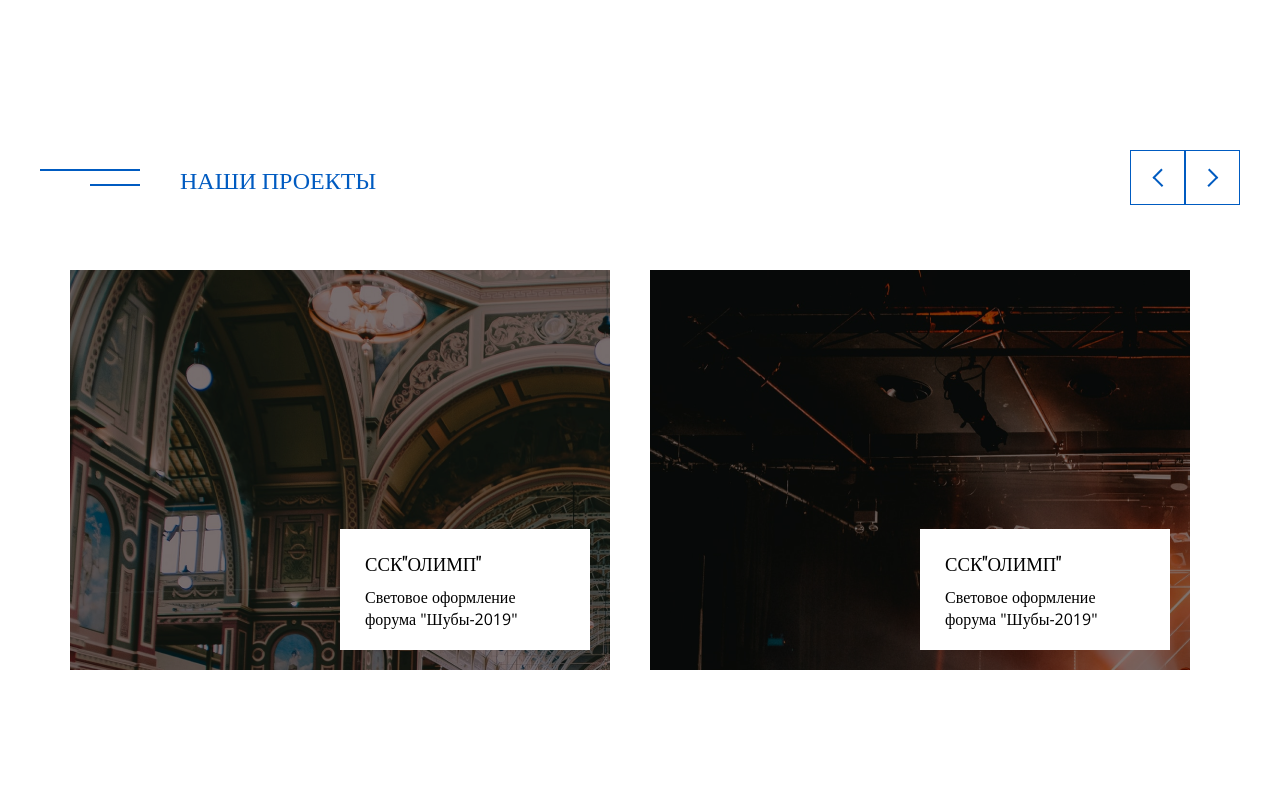
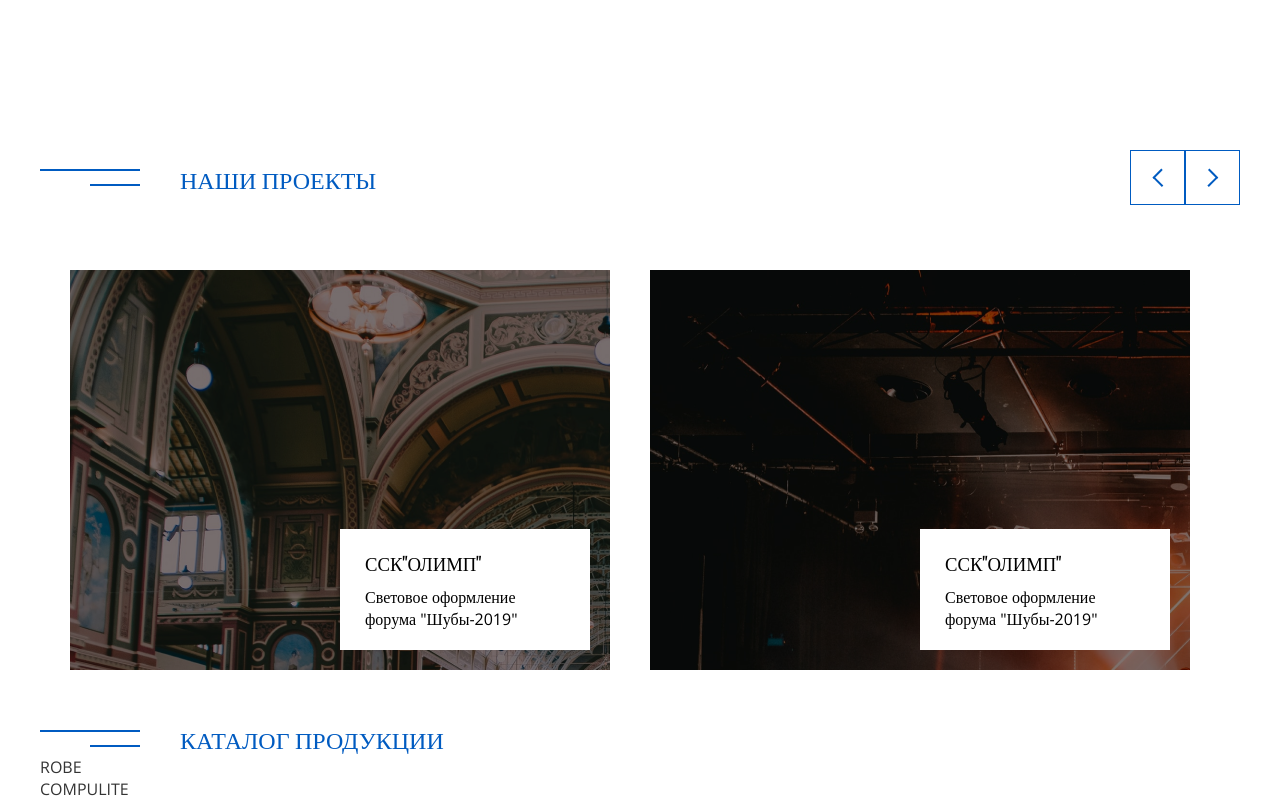
Before and after one commit to Lesnoypyps/Trans-Light, a plain HTML site: page index.html in a window 1280 px wide. Shown: the part 792-1592 px from the top of the page. Before the commit the page ends 1462 px from the top, so only its background shows below. Drawn offline with nearby package versions, Linux system fonts and the light colour scheme.

Commit message:
feat: add catalog

```diff
--- a/index.html
+++ b/index.html
@@ -107,6 +107,29 @@
                 </div>
             </div>
         </div>
+        <div class="catalog">
+            <header class="catalog-header">
+                <div class="catalog__headingandburger">
+                    <div class="burger-wrapper">
+                        <div class="header__burgerup">
+                        </div>
+                        <div class="header__burgerdown">
+                        </div>
+                    </div>
+                    <h2 class="catalog__heading">
+                        КАТАЛОГ ПРОДУКЦИИ
+                    </h2>
+                </div>
+            </header>
+            <ul class="catalog__menu">
+                <li class="catalog__item">
+                    <a href="#" class="catalog__link">ROBE</a>
+                </li>
+                <li class="catalog__item">
+                    <a href="#" class="catalog__link">COMPULITE</a>
+                </li>
+            </ul>
+        </div>
     </div>
 </body>
 </html>
--- a/styles.css
+++ b/styles.css
@@ -93,7 +93,7 @@ h1,h2,h3,h4{
     background-color: #005BC1;
     margin-left: 50px;
 }
-.projects__heading{
+.projects__heading,.catalog__heading{
     color: #005BC1;
 }
 .projects-header{
@@ -153,3 +153,18 @@ h1,h2,h3,h4{
     background-image: url(img/Rectangle41.png);
     margin-left: 40px;
 }
+.catalog{
+    margin-top: 50px;
+}
+.catalog__headingandburger{
+    display:flex ;
+    align-items: center;
+}
+.catalog__link{
+    color: #343434;
+    text-decoration: none;
+}
+.catalog__link:active{
+    text-decoration: underline;
+    color: #005BC1;
+}
```
Also changed, not shown: img/accessories.png (added), img/controller.png (added), img/lightelement.png (added).
